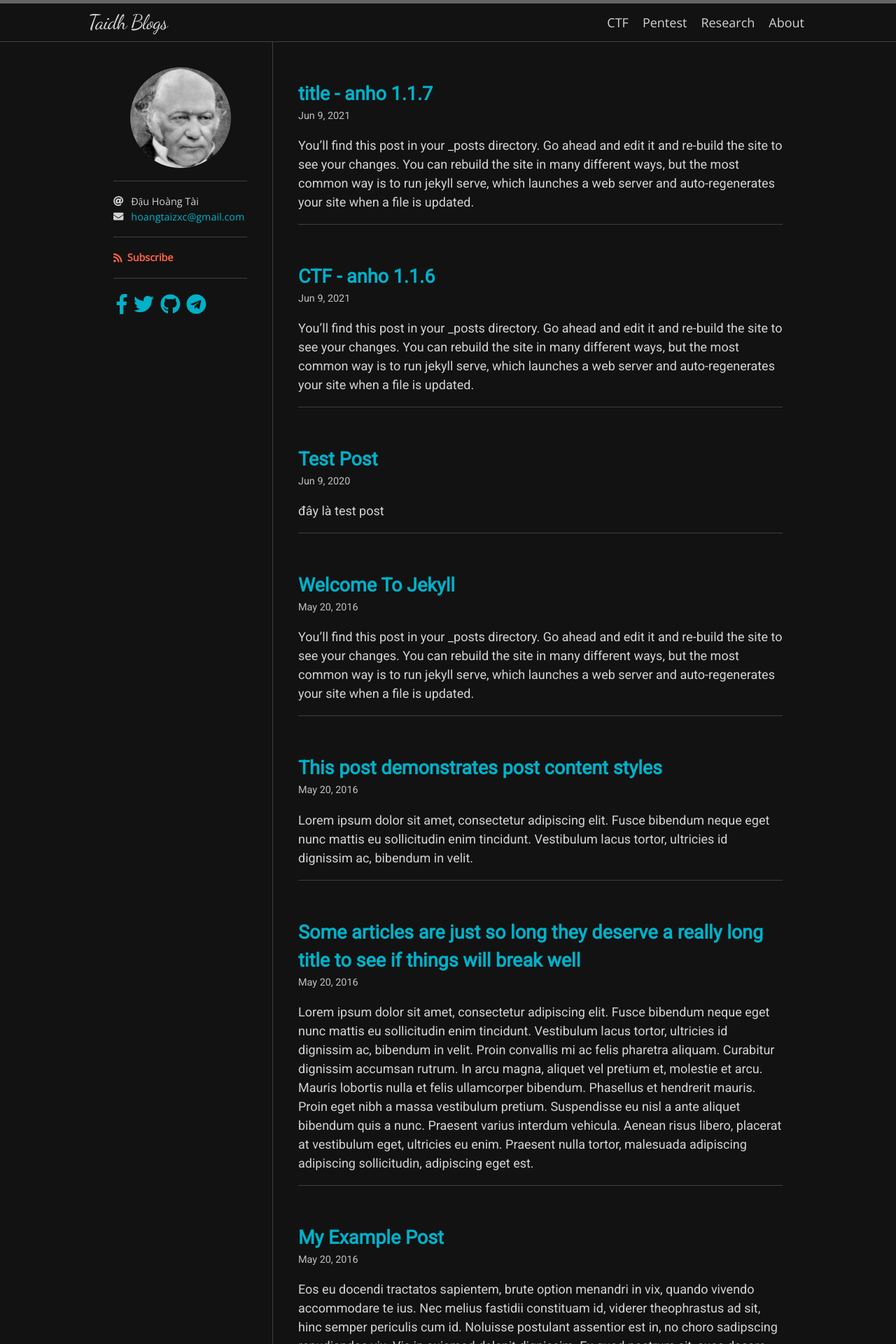
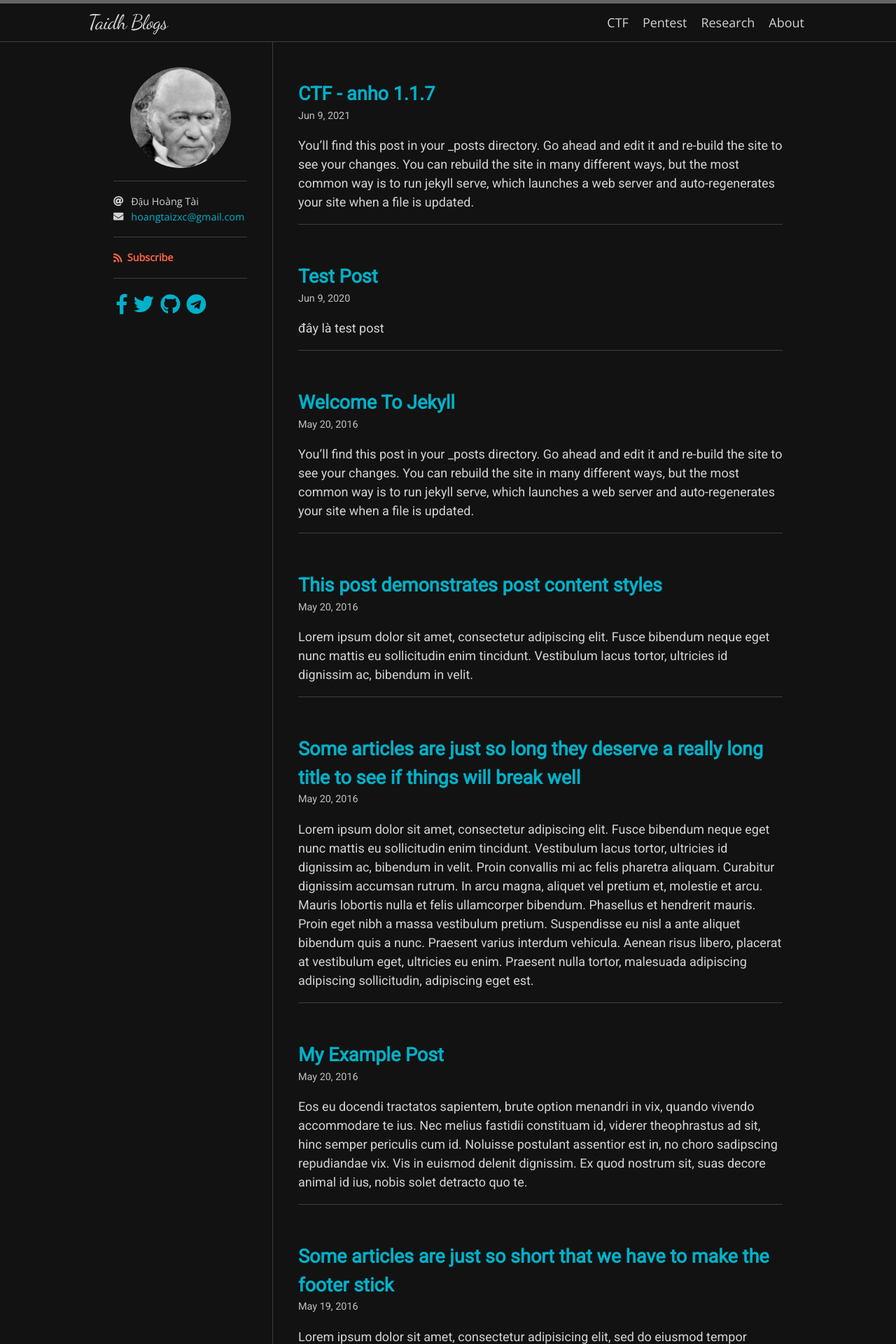
Before and after one commit to DauHoangTai/DauHoangTai.github.io, a Jekyll site: the page built from index.html, in a window 1280 px wide. Shown: the top 1920 px of the page at 70% size. Built offline with Jekyll 4.4.1, drawn with Linux system fonts in a browser that asks for light colours; nearby versions of some CDN libraries; some web fonts are replaced; the list of posts is cut into pages by our own code.

Commit message:
anho update

```diff
--- a/_posts/2021-06-09-test-anho-1.md
+++ /dev/null
@@ -1,15 +0,0 @@
----
-layout: post
-# index: 2
-# nav_order: 2
-title: "CTF - anho 1.1.6"
-categories: CTF
-# permalink: /ctf/
----
-
-
-You’ll find this post in your `_posts` directory. Go ahead and edit it and re-build the site to see your changes. You can rebuild the site in many different ways, but the most common way is to run `jekyll serve`, which launches a web server and auto-regenerates your site when a file is updated.
-
-To add new posts, simply add a file in the `_posts` directory that follows the convention `YYYY-MM-DD-name-of-post.ext` and includes the necessary front matter. Take a look at the source for this post to get an idea about how it works.
-
-Jekyll also offers powerful support for code snippets:
--- a/_posts/2021-06-09-test-anho.md
+++ b/_posts/2021-06-09-test-anho.md
@@ -2,9 +2,9 @@
 layout: post
 # index: 2
 # nav_order: 2
-title: "title - anho 1.1.7"
+title: "CTF - anho 1.1.7"
 categories: CTF
-# permalink: /ctf/
+permalink: /ctf/
 ---
 
 
```
